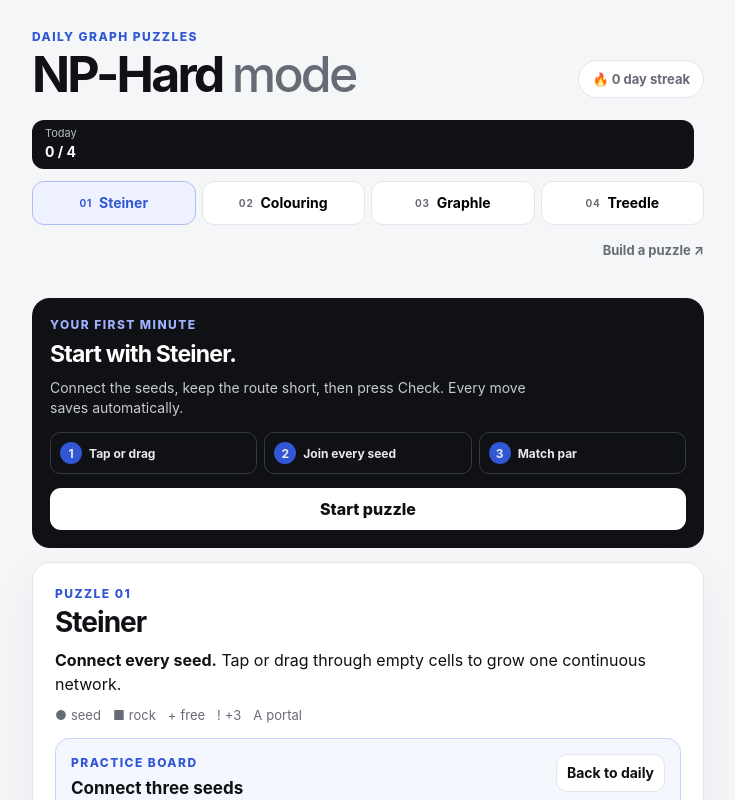
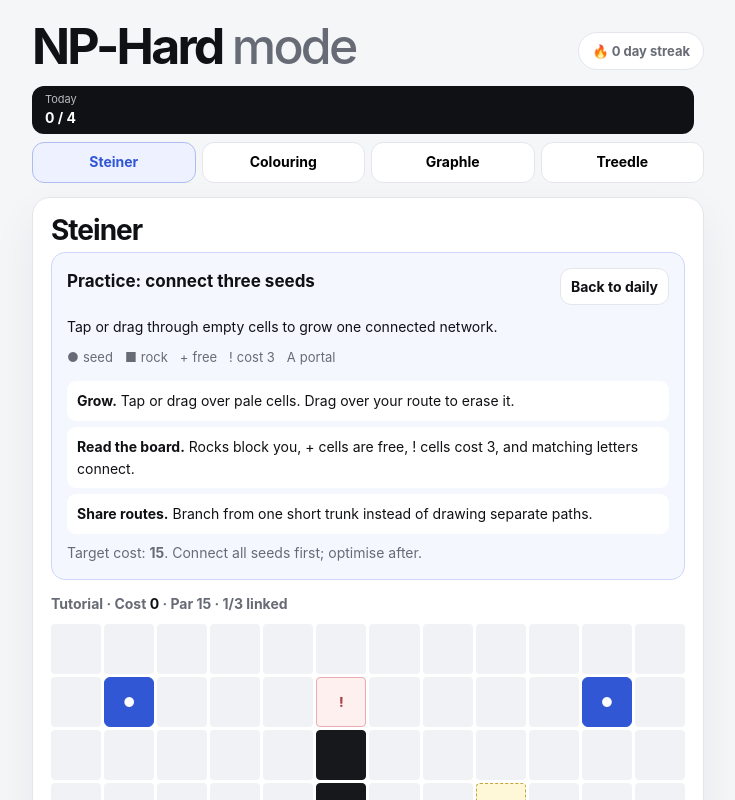
Before and after one commit to yzdu0/HardMode, a website built with Vite: page index.html in a window 1280 px wide. Both pictures are taken after a click on the button "How to play". Shown: the top 800 px of the page, without its empty margins (272-1007 px from the left). Built offline with nearby package versions, Linux system fonts and the light colour scheme.

Commit message:
Make the NP-Hard interface more concise

```diff
--- a/index.html
+++ b/index.html
@@ -14,7 +14,6 @@
     <header class="site-header">
       <div class="brand-row">
         <div>
-          <p class="eyebrow">Daily graph puzzles</p>
           <h1>NP-Hard <span>mode</span></h1>
         </div>
         <div class="streak-pill"><span id="streakLabel"></span></div>
@@ -35,37 +34,24 @@
         <div id="archiveList" class="archive-list"></div>
       </div>
       <nav class="tabs" role="tablist" aria-label="Puzzles">
-        <button id="tabSteiner" class="tab active" role="tab" aria-selected="true" aria-controls="viewSteiner"><span>01</span>Steiner</button>
-        <button id="tabColor" class="tab" role="tab" aria-selected="false" aria-controls="viewColor"><span>02</span>Colouring</button>
-        <button id="tabGraphle" class="tab" role="tab" aria-selected="false" aria-controls="viewGraphle"><span>03</span>Graphle</button>
-        <button id="tabTreedle" class="tab" role="tab" aria-selected="false" aria-controls="viewTreedle"><span>04</span>Treedle</button>
+        <button id="tabSteiner" class="tab active" role="tab" aria-selected="true" aria-controls="viewSteiner">Steiner</button>
+        <button id="tabColor" class="tab" role="tab" aria-selected="false" aria-controls="viewColor">Colouring</button>
+        <button id="tabGraphle" class="tab" role="tab" aria-selected="false" aria-controls="viewGraphle">Graphle</button>
+        <button id="tabTreedle" class="tab" role="tab" aria-selected="false" aria-controls="viewTreedle">Treedle</button>
       </nav>
-      <button id="tabEditor" class="editor-link">Build a puzzle <span aria-hidden="true">↗</span></button>
     </header>
 
     <main>
-      <aside id="welcomeCard" class="welcome-card hidden" aria-label="Welcome to NP-Hard mode">
-        <div class="welcome-copy">
-          <p class="puzzle-number">Your first minute</p>
-          <h2>Start with Steiner.</h2>
-          <p>Connect the seeds, keep the route short, then press Check. Every move saves automatically.</p>
-        </div>
-        <div class="welcome-steps" aria-label="Three quick steps">
-          <span><b>1</b> Tap or drag</span><span><b>2</b> Join every seed</span><span><b>3</b> Match par</span>
-        </div>
-        <button id="welcomeDismiss" class="welcome-dismiss">Start puzzle</button>
-      </aside>
-
       <!-- STEINER -->
       <section id="viewSteiner" class="view" role="tabpanel" aria-labelledby="tabSteiner">
         <div class="puzzle-heading">
-          <div><p class="puzzle-number">Puzzle 01</p><h2>Steiner</h2></div>
+          <h2>Steiner</h2>
           <button id="steinerTutBtn" class="learn-btn">How to play</button>
         </div>
-        <p class="rules"><b>Connect every seed.</b> Tap or drag through empty cells to grow one continuous network.</p>
-        <div class="legend-inline" aria-label="Board legend"><span><i class="k k-term">●</i> seed</span><span><i class="k k-wall">■</i> rock</span><span><i class="k k-bonus">+</i> free</span><span><i class="k k-pen">!</i> +3</span><span><i class="k k-portal">A</i> portal</span></div>
         <div id="steinerTutBox" class="tutbox hidden">
-          <div class="tuthead"><div><p class="puzzle-number">Practice board</p><strong>Connect three seeds</strong></div><button id="steinerTutBack" class="btn small">Back to daily</button></div>
+          <div class="tuthead"><strong>Practice: connect three seeds</strong><button id="steinerTutBack" class="btn small">Back to daily</button></div>
+          <p class="help-copy">Tap or drag through empty cells to grow one connected network.</p>
+          <div class="legend-inline" aria-label="Board legend"><span><i class="k k-term">●</i> seed</span><span><i class="k k-wall">■</i> rock</span><span><i class="k k-bonus">+</i> free</span><span><i class="k k-pen">!</i> cost 3</span><span><i class="k k-portal">A</i> portal</span></div>
           <div class="tutorial-steps">
             <p><b>Grow.</b> Tap or drag over pale cells. Drag over your route to erase it.</p>
             <p><b>Read the board.</b> Rocks block you, + cells are free, ! cells cost 3, and matching letters connect.</p>
@@ -82,21 +68,17 @@
           <button id="steinerShare" class="btn">Share</button>
         </div>
         <div id="steinerMsg" class="msg" role="status" aria-live="polite"></div>
-        <details class="how">
-          <summary>How scoring works</summary>
-          <p>Each moss cell costs 1. Spore clearings (+) are free ground — route through them when it's cheap. Thorns (!) cost 3. Mycelium portals cost 1 each — take <b>both</b> ends of a pair and they connect underground, even across the map. Seeds are free. Shortest living network wins. Par is the exact optimum, computed by exhaustive search.</p>
-        </details>
       </section>
 
       <!-- COLORING -->
       <section id="viewColor" class="view hidden" role="tabpanel" aria-labelledby="tabColor">
         <div class="puzzle-heading">
-          <div><p class="puzzle-number">Puzzle 02</p><h2>Colouring</h2></div>
+          <h2>Colouring</h2>
           <button id="colorTutBtn" class="learn-btn">How to play</button>
         </div>
-        <p class="rules"><b>Colour every dot.</b> Dots joined by a line must use different colours.</p>
         <div id="colorTutBox" class="tutbox hidden">
-          <div class="tuthead"><div><p class="puzzle-number">Practice board</p><strong>Colour five dots</strong></div><button id="colorTutBack" class="btn small">Back to daily</button></div>
+          <div class="tuthead"><strong>Practice: colour five dots</strong><button id="colorTutBack" class="btn small">Back to daily</button></div>
+          <p class="help-copy">Colour every dot so neighbours joined by a line use different colours.</p>
           <div class="tutorial-steps">
             <p><b>Pick a colour</b>, then tap a dot. Tap it again with the same colour to erase.</p>
             <p><b>Watch the lines.</b> Red means two neighbours clash.</p>
@@ -119,17 +101,16 @@
           <button id="colorShare" class="btn">Share</button>
         </div>
         <div id="colorMsg" class="msg" role="status" aria-live="polite"></div>
-        <details class="how">
-          <summary>How scoring works</summary>
-          <p>Pick a colour, then tap a vertex to paint it. Tap again with the same colour to erase. A solution is valid when every vertex is coloured and no edge joins two equal colours. Score = number of distinct colours used. Match the hidden optimum for ★★★. Dailies come from real applications: <b>maps</b> (neighbouring districts differ — the four-colour theorem says no map needs 5), <b>timetables</b> (exams sharing students can't share a slot, laid out in time order), and <b>SAT reductions</b> (a 3-SAT clause compiled into gadgets — colouring the graph solves the formula), plus classic wheels, rings and propagation chains, and Sudoku (every row, column and box is a clique — givens arrive locked, plus a few extra rivalry links).</p>
-        </details>
       </section>
 
       <!-- GRAPHLE -->
       <section id="viewGraphle" class="view hidden" role="tabpanel" aria-labelledby="tabGraphle">
-        <div class="puzzle-heading"><div><p class="puzzle-number">Puzzle 03</p><h2>Graphle</h2></div><span class="try-badge">6 tries</span></div>
-        <p class="rules"><b>Rebuild the hidden graph.</b> Tap two dots to add a link, then compare five properties.</p>
-        <div class="feedback-key"><span><i class="g-green"></i> exact</span><span><i class="g-yellow"></i> off by one</span><span><i class="g-gray"></i> further away</span></div>
+        <div class="puzzle-heading"><h2>Graphle</h2><button id="graphleHelpBtn" class="learn-btn" aria-expanded="false" aria-controls="graphleHelpBox">How to play</button></div>
+        <div id="graphleHelpBox" class="tutbox hidden">
+          <p class="help-copy"><b>Rebuild the hidden graph.</b> Tap two dots to toggle a link, then Guess. You have six tries.</p>
+          <div class="feedback-key"><span><i class="g-green"></i> exact</span><span><i class="g-yellow"></i> off by one</span><span><i class="g-gray"></i> further away</span></div>
+          <p class="property-copy"><b>E</b> edges · <b>χ</b> fewest colours · <b>△</b> triangles · <b>Cyc</b> cycles · <b>Diam</b> longest shortest path. Arrows show whether the answer is higher or lower.</p>
+        </div>
         <div id="graphleMeta" class="meta"></div>
         <svg id="graphleSvg" viewBox="0 0 340 340" role="group" aria-label="Graphle board"></svg>
         <div id="graphleDraft" class="meta"></div>
@@ -140,17 +121,16 @@
         </div>
         <div id="graphleHist" class="ghist"></div>
         <div id="graphleMsg" class="msg" role="status" aria-live="polite"></div>
-        <details class="how">
-          <summary>Properties explained</summary>
-          <p><b>E</b> edges · <b>χ</b> chromatic number (fewest colours with neighbours differing) · <b>△</b> triangles (3 mutually linked dots) · <b>Cyc</b> simple cycles of length ≥ 3 (rotations and reversals count once) · <b>Diam</b> longest shortest-path (∞ if disconnected). Yellow means off by exactly one; ↑/↓ means the answer is higher/lower than your guess; ∞ matches only exactly.</p>
-        </details>
       </section>
 
       <!-- TREEDLE -->
       <section id="viewTreedle" class="view hidden" role="tabpanel" aria-labelledby="tabTreedle">
-        <div class="puzzle-heading"><div><p class="puzzle-number">Puzzle 04</p><h2>Treedle</h2></div><span class="try-badge">6 tries</span></div>
-        <p class="rules"><b>Rebuild the hidden tree.</b> Join all eight dots with exactly seven links and no loops.</p>
-        <div class="feedback-key"><span><i class="g-green"></i> exact</span><span><i class="g-yellow"></i> off by one</span><span><i class="g-gray"></i> further away</span></div>
+        <div class="puzzle-heading"><h2>Treedle</h2><button id="treedleHelpBtn" class="learn-btn" aria-expanded="false" aria-controls="treedleHelpBox">How to play</button></div>
+        <div id="treedleHelpBox" class="tutbox hidden">
+          <p class="help-copy"><b>Rebuild the hidden tree.</b> Join all eight dots with seven links and no loops, then Guess. You have six tries.</p>
+          <div class="feedback-key"><span><i class="g-green"></i> exact</span><span><i class="g-yellow"></i> off by one</span><span><i class="g-gray"></i> further away</span></div>
+          <p class="property-copy"><b>Leaf</b> end dots · <b>Diam</b> longest path · <b>Δ</b> busiest dot · <b>W</b> total pairwise distance · <b>α</b> largest unlinked set. Arrows show whether the answer is higher or lower.</p>
+        </div>
         <div id="treedleMeta" class="meta"></div>
         <svg id="treedleSvg" viewBox="0 0 340 340" role="group" aria-label="Treedle board"></svg>
         <div id="treedleDraft" class="meta"></div>
@@ -161,16 +141,11 @@
         </div>
         <div id="treedleHist" class="ghist"></div>
         <div id="treedleMsg" class="msg" role="status" aria-live="polite"></div>
-        <details class="how">
-          <summary>Properties explained</summary>
-          <p><b>Leaf</b> leaves, i.e. dots with exactly one link · <b>Diam</b> longest shortest-path (∞ if disconnected) · <b>Δ</b> max degree, the busiest dot · <b>W</b> Wiener index, the sum of all pairwise distances (∞ if disconnected) · <b>α</b> independence number, the largest set of dots with no links between them. Yellow means off by exactly one; ↑/↓ means the answer is higher/lower than your guess; ∞ matches only exactly. Note: a tree on 8 dots always has exactly 7 edges, and 7 edges plus connected guarantees a tree.</p>
-        </details>
       </section>
 
       <!-- EDITOR -->
       <section id="viewEditor" class="view hidden">
-        <div class="puzzle-heading"><div><p class="puzzle-number">Workshop</p><h2>Build a puzzle</h2></div></div>
-        <p class="rules">Make a Steiner board or colouring graph, then playtest its exact solution.</p>
+        <div class="puzzle-heading"><h2>Build a puzzle</h2></div>
         <div class="row small">
           <button id="edTypeSteiner" class="btn">Steiner board</button>
           <button id="edTypeColor" class="btn">Graph board</button>
@@ -214,7 +189,7 @@
     </main>
 
     <footer>
-      <p><b>NP-Hard mode</b> · Four puzzles a day. Same boards for everyone. Saved on this device.</p>
+      <button id="tabEditor" class="editor-link">Build a puzzle <span aria-hidden="true">↗</span></button>
       <div class="themerow">Theme:
         <button id="themeLight" class="tbtn">☀️ Light</button>
         <button id="themeDark" class="tbtn">🌙 Dark</button>
--- a/src/main.ts
+++ b/src/main.ts
@@ -90,7 +90,6 @@
       VIEWS[k][0].setAttribute("aria-selected", String(on));
       VIEWS[k][1].classList.toggle("hidden", !on);
     }
-    if (which !== "steiner") welcomeCard.classList.add("hidden");
   }
   tabS.onclick = () => { if (mode !== "daily") exitToDaily("steiner"); else showView("steiner"); };
   tabC.onclick = () => { if (mode !== "daily") exitToDaily("color"); else showView("color"); };
@@ -145,17 +144,17 @@
   document.getElementById("themeDark").onclick = () => setTheme("dark");
   document.getElementById("themeMinimal").onclick = () => setTheme("minimal");
 
-  // ---------- first-visit orientation ----------
-  const welcomeCard = document.getElementById("welcomeCard");
-  const welcomeDismiss = document.getElementById("welcomeDismiss");
-  let hasSeenWelcome = false;
-  try { hasSeenWelcome = localStorage.getItem("nph-welcome") === "done"; } catch (_) {}
-  if (!hasSeenWelcome) welcomeCard.classList.remove("hidden");
-  welcomeDismiss.onclick = () => {
-    welcomeCard.classList.add("hidden");
-    try { localStorage.setItem("nph-welcome", "done"); } catch (_) {}
-    gridEl?.focus?.();
-  };
+  // ---------- compact inline help ----------
+  function bindHelp(buttonId: string, boxId: string) {
+    const button = document.getElementById(buttonId);
+    const box = document.getElementById(boxId);
+    button.onclick = () => {
+      const open = box.classList.toggle("hidden") === false;
+      button.setAttribute("aria-expanded", String(open));
+    };
+  }
+  bindHelp("graphleHelpBtn", "graphleHelpBox");
+  bindHelp("treedleHelpBtn", "treedleHelpBox");
 
   // ============================================================
   // GAME 1 — STEINER TREE (moss)
@@ -1679,7 +1678,7 @@
       t.style.fill = "#5c6650";
       graphleSvg.appendChild(t);
     }
-    graphleDraft.textContent = "Draft: " + glDraftStats();
+    graphleDraft.textContent = glDraftStats();
     paintGraphleMeta();
   }
   function paintGraphleMeta() {
@@ -2052,7 +2051,7 @@
       t.style.fill = "#5c6650";
       treedleSvg.appendChild(t);
     }
-    treedleDraft.textContent = "Draft: " + trDraftStats();
+    treedleDraft.textContent = trDraftStats();
     paintTreedleMeta();
   }
   function paintTreedleMeta() {
--- a/src/styles.css
+++ b/src/styles.css
@@ -22,14 +22,13 @@ body {
   display: flex;
   justify-content: center;
 }
-.app { width: 100%; max-width: 720px; padding: 28px 24px 48px; }
-.site-header { margin-bottom: 26px; }
-.brand-row { display: flex; align-items: flex-end; justify-content: space-between; gap: 16px; margin-bottom: 22px; }
-.eyebrow, .puzzle-number { margin: 0 0 5px; color: var(--accent); font-size: 12px; font-weight: 800; letter-spacing: .12em; text-transform: uppercase; }
+.app { width: 100%; max-width: 720px; padding: 22px 24px 40px; }
+.site-header { margin-bottom: 14px; }
+.brand-row { display: flex; align-items: flex-end; justify-content: space-between; gap: 16px; margin-bottom: 16px; }
 header h1 { margin: 0; font-size: clamp(32px, 7vw, 50px); letter-spacing: -.055em; line-height: .96; }
 header h1 span { color: var(--muted); font-weight: 500; }
 .streak-pill { min-height: 38px; display: flex; align-items: center; padding: 0 13px; border: 1px solid var(--line); border-radius: 999px; background: #fff; color: var(--muted); font-size: 13px; font-weight: 700; white-space: nowrap; }
-.daily-bar { display: grid; grid-template-columns: 1fr auto; gap: 10px; align-items: stretch; margin-bottom: 12px; }
+.daily-bar { display: grid; grid-template-columns: 1fr auto; gap: 10px; align-items: stretch; margin-bottom: 8px; }
 .daterow { display: grid; grid-template-columns: 44px minmax(0, 1fr) 44px; gap: 6px; align-items: center; margin: 0; }
 .icon-btn { min-width: 44px; min-height: 44px; border: 1px solid var(--line); border-radius: 12px; background: #fff; color: var(--fg); font-size: 18px; cursor: pointer; }
 .datebtn {
@@ -77,7 +76,7 @@ header h1 span { color: var(--muted); font-weight: 500; }
 .tab {
   border: 1px solid var(--line);
   background: #fff;
-  padding: 11px 8px;
+  padding: 9px 8px;
   font-size: 14px;
   font-weight: 700;
   cursor: pointer;
@@ -87,13 +86,11 @@ header h1 span { color: var(--muted); font-weight: 500; }
   justify-content: center;
   gap: 7px;
 }
-.tab span { font-size: 10px; color: var(--muted); letter-spacing: .08em; }
 .tab.active { background: #eef1ff; color: var(--accent); border-color: #aebcf1; }
-.tab.active span { color: var(--accent); }
-.editor-link { display: block; min-height: 44px; margin: 3px 0 0 auto; padding: 8px 0; border: 0; background: transparent; color: var(--muted); font-size: 13px; font-weight: 700; cursor: pointer; }
+.editor-link { display: block; min-height: 40px; margin: 0 auto 4px; padding: 6px 10px; border: 0; background: transparent; color: var(--muted); font-size: 13px; font-weight: 700; cursor: pointer; }
 .editor-link.active { color: var(--accent); }
 .view.hidden { display: none; }
-.puzzle-heading { display: flex; align-items: flex-end; justify-content: space-between; gap: 12px; margin: 0 0 12px; }
+.puzzle-heading { display: flex; align-items: center; justify-content: space-between; gap: 12px; margin: 0 0 8px; }
 .puzzle-heading h2 { margin: 0; font-size: 28px; line-height: 1; letter-spacing: -.035em; }
 .learn-btn { min-height: 40px; border: 1px solid var(--line); border-radius: 10px; background: #fff; color: var(--fg); padding: 0 13px; font-size: 13px; font-weight: 750; cursor: pointer; }
 .rules { margin: 0 0 10px; font-size: 16px; line-height: 1.5; }
@@ -473,31 +470,16 @@ button:focus-visible, summary:focus-visible, .cell:focus-visible, circle.node:fo
   outline-offset: 2px;
 }
 .view {
-  padding: 22px;
+  padding: 18px;
   border: 1px solid var(--line);
   border-radius: 18px;
   background: #fff;
   box-shadow: 0 18px 46px rgba(25, 30, 45, .06);
 }
-.welcome-card {
-  margin: 0 0 14px;
-  padding: 18px;
-  border-radius: 18px;
-  background: #101114;
-  color: #fff;
-}
-.welcome-card .puzzle-number { color: #9fb1ff; }
-.welcome-copy h2 { margin: 0 0 6px; font-size: 23px; letter-spacing: -.035em; }
-.welcome-copy p:last-child { margin: 0; max-width: 54ch; color: #c7cad2; font-size: 14px; }
-.welcome-steps { display: grid; grid-template-columns: repeat(3, 1fr); gap: 7px; margin: 14px 0; }
-.welcome-steps span { display: flex; align-items: center; gap: 7px; padding: 9px; border: 1px solid #353842; border-radius: 10px; color: #e8e9ed; font-size: 12px; font-weight: 700; }
-.welcome-steps b { display: inline-grid; place-items: center; width: 22px; height: 22px; flex: 0 0 auto; border-radius: 50%; background: #3157d5; }
-.welcome-dismiss { min-height: 42px; width: 100%; border: 0; border-radius: 11px; background: #fff; color: #101114; font-weight: 800; cursor: pointer; }
-.try-badge { display: inline-flex; align-items: center; min-height: 36px; padding: 0 11px; border-radius: 999px; background: #f1f2f5; color: var(--muted); font-size: 13px; font-weight: 750; }
 .feedback-key { display: flex; flex-wrap: wrap; gap: 7px 13px; margin: -1px 0 12px; color: var(--muted); font-size: 12px; }
 .feedback-key span { display: inline-flex; align-items: center; gap: 5px; }
 .feedback-key i { width: 10px; height: 10px; border-radius: 3px; }
-.meta { min-height: 22px; margin: 9px 0; color: var(--muted); font-size: 14px; font-weight: 650; }
+.meta { min-height: 22px; margin: 5px 0 8px; color: var(--muted); font-size: 14px; font-weight: 650; }
 .meta b { color: var(--fg); }
 .msg { min-height: 25px; margin-top: 10px; font-size: 14px; }
 .msg.good { padding: 10px 12px; border-radius: 10px; background: #ecf8ef; color: #14652a; }
@@ -528,8 +510,9 @@ button:focus-visible, summary:focus-visible, .cell:focus-visible, circle.node:fo
 }
 .tuthead { align-items: flex-start; margin-bottom: 11px; }
 .tuthead strong { display: block; font-size: 17px; }
-.tuthead .puzzle-number { margin-bottom: 2px; }
 .tuthead .btn.small { min-height: 36px; padding: 7px 10px; }
+.help-copy, .property-copy { margin: 0 0 10px; line-height: 1.5; }
+.property-copy { margin-bottom: 0; color: var(--muted); font-size: 13px; }
 .tutorial-steps { display: grid; gap: 6px; }
 .tutorial-steps p { margin: 0; padding: 9px 10px; border-radius: 9px; background: #fff; }
 .tutpar { color: var(--muted); }
@@ -575,7 +558,7 @@ button:focus-visible, summary:focus-visible, .cell:focus-visible, circle.node:fo
 .tool { padding: 7px 10px; font-size: 13px; }
 .custombar { border-radius: 11px; background: #fafbfc; }
 .lib-item { border-radius: 10px; }
-footer { margin-top: 18px; padding: 0 4px; }
+footer { margin-top: 14px; padding: 0 4px; }
 footer p { font-size: 13px; }
 .themerow { font-size: 12px; }
 .tbtn { min-height: 40px; font-size: 12px; }
@@ -603,11 +586,9 @@ body[data-theme="dark"] #treedleSvg,
 body[data-theme="dark"] #editorSvg { background: #11141a; }
 
 @media (max-width: 560px) {
-  .site-header { margin-bottom: 18px; }
-  .view { padding: 16px; border-radius: 15px; }
+  .site-header { margin-bottom: 12px; }
+  .view { padding: 15px; border-radius: 15px; }
   .puzzle-heading h2 { font-size: 25px; }
-  .welcome-steps { grid-template-columns: 1fr; }
-  .welcome-steps span { min-height: 39px; }
   .archive-list { grid-template-columns: repeat(5, 1fr); }
   .row .btn { padding-inline: 7px; }
 }
```
